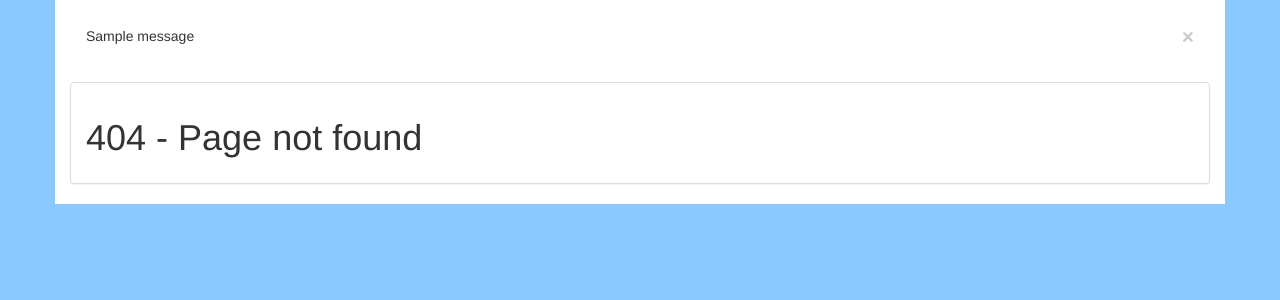
After one commit to jaidenShepard/Ormuco, a Flask app: template templates/404.html in a window 1280 px wide. The commit adds this page. Shown: the top 300 px of the page. Run offline with Flask 2, Linux system fonts and the light colour scheme; the template is opened without the code that fills it: most values are stand-ins (such as "Sample title", 1, 10 or a date in 2020); one stand-in notice (Sample message) is shown; some libraries are stand-ins or nearby versions.

Commit message:
Add completed app

```diff
--- a/app.py
+++ b/app.py
@@ -1,13 +1,92 @@
-from flask import Flask, render_template
-from flask.ext.bootstrap import Bootstrap
+import os
+
+from flask import Flask, render_template, flash, redirect, url_for
+from flask_bootstrap import Bootstrap
+from flask_wtf import FlaskForm
+from flask_sqlalchemy import SQLAlchemy
+
+from wtforms import StringField, RadioField, SubmitField
+from wtforms.validators import DataRequired
+
 app = Flask(__name__)
+app.config['SECRET_KEY'] = 'thisprobablyisntasafestring'
+app.config['SQLALCHEMY_DATABASE_URI'] = 'sqlite:///database.db'
 
 bootstrap = Bootstrap(app)
+db = SQLAlchemy(app)
 
-@app.route('/')
+# Routes
+@app.route('/', methods=['get', 'post'])
 def index():
-    return render_template('index.html')
+    form = SurveyForm()
+    alert_type = 'success'
+    if form.validate_on_submit():
+        entry = Survey.query.filter_by(name=form.name.data).first()
+
+        if entry is not None:
+            flash("Someone with that name has already made a submission!")
+            return conflict(form.errors)
+
+        entry = Survey(
+                name=form.name.data,
+                color=form.color.data,
+                pet=form.pet.data
+                )
+        db.session.add(entry)
+        db.session.commit()
+
+        form.name.data = ''
+        form.color.data = ''
+        form.pet.data = ''
+
+        flash("Thanks for your submission!")
+        return redirect(url_for('index'))
+
+    return render_template('index.html', form=form, alert_type=alert_type)
+
+# Database Models
+class Survey(db.Model):
+    id = db.Column(db.Integer, primary_key=True)
+    name = db.Column(db.String(20), unique=True)
+    color = db.Column(db.String(20))
+    pet = db.Column(db.String(4))
+
+    def __init__(self, name, color, pet):
+        self.name = name
+        self.color = color
+        self.pet = pet
+
+    def __repr__(self):
+        return '<Name %r>' % self.name
+
+db.create_all()
+db.session.commit()
+
+# Forms
+class SurveyForm(FlaskForm):
+    name = StringField('Name', validators=[DataRequired()])
+    color = StringField('Favorite Color', validators=[DataRequired()])
+    pet = RadioField(
+        'Cats or Dogs?',
+        choices=[('cat', 'cat'), ('dog', 'dog')],
+        validators=[DataRequired()]
+        )
+    submit = SubmitField('Submit')
+
+
+#Error Handlers
+@app.errorhandler(409)
+def conflict(e):
+    form = SurveyForm()
+    return render_template('index.html', form=form, alert_type='danger'), 409
+
+@app.errorhandler(404)
+def page_not_found(e):
+    return render_template('404.html'), 404
+
+@app.errorhandler(500)
+def internal_error(e):
+    return render_template('500.html'), 500
 
 if __name__ == '__main__':
-    app.debug = True
-    app.run(host='0.0.0.0', port=5000)
+    app.run()
--- /dev/null
+++ b/templates/404.html
@@ -0,0 +1,5 @@
+{% extends "base.html" %}
+
+{% block panel_content %}
+<h1>404 - Page not found </h1>
+{% endblock %}
--- /dev/null
+++ b/templates/500.html
@@ -0,0 +1,5 @@
+{% extends "base.html" %}
+
+{% block panel_content %}
+<h1>500 - Internal Error </h1>
+{% endblock %}
--- /dev/null
+++ b/templates/base.html
@@ -0,0 +1,31 @@
+{% extends "bootstrap/base.html" %}
+
+{% block head %}
+    {{ super() }}
+    <style>
+        body {background-color: #8ac8ff;}
+        .container {background-color: #fff;}
+        .alert {margin-top: 10px;}
+    </style>
+{% endblock %}
+
+{% block title %}Orcumo App{% endblock %}
+
+{% block content %}
+<div class="container">
+    {% for message in get_flashed_messages() %}
+    <div class="alert alert-{{ alert_type }}">
+        <button type="button" class="close" data-dismiss='alert'>&times;</button>
+        {{ message }}
+    </div>
+    {% endfor %}
+    {% block header %}
+    {% endblock %}
+    <div class="panel panel-default">
+        <div class="panel-body">
+        {% block panel_content %}
+        {% endblock %}
+        </div>
+    </div>
+</div>
+{% endblock %}
```
Also changed, not shown: requirements.txt (added, +21 -0 lines), templates/index.html (+11 -2 lines).
